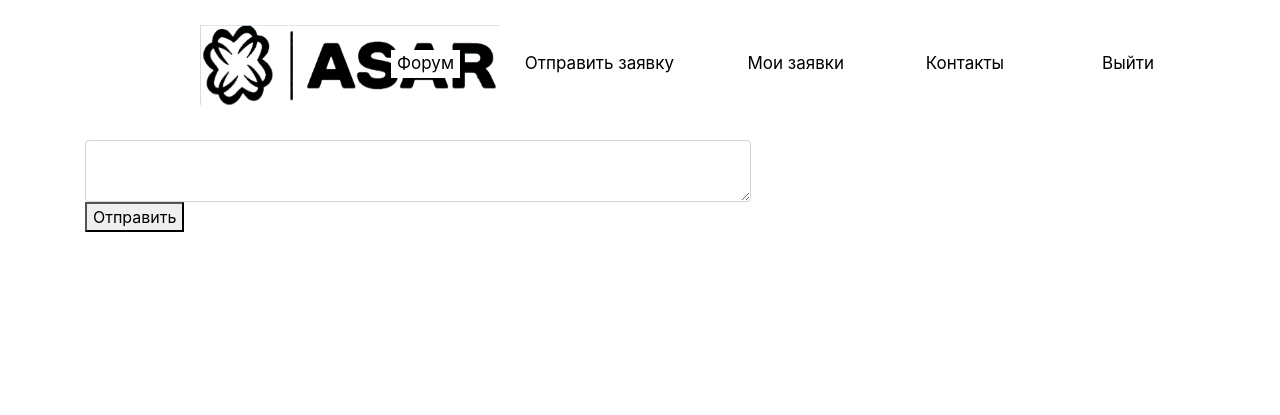
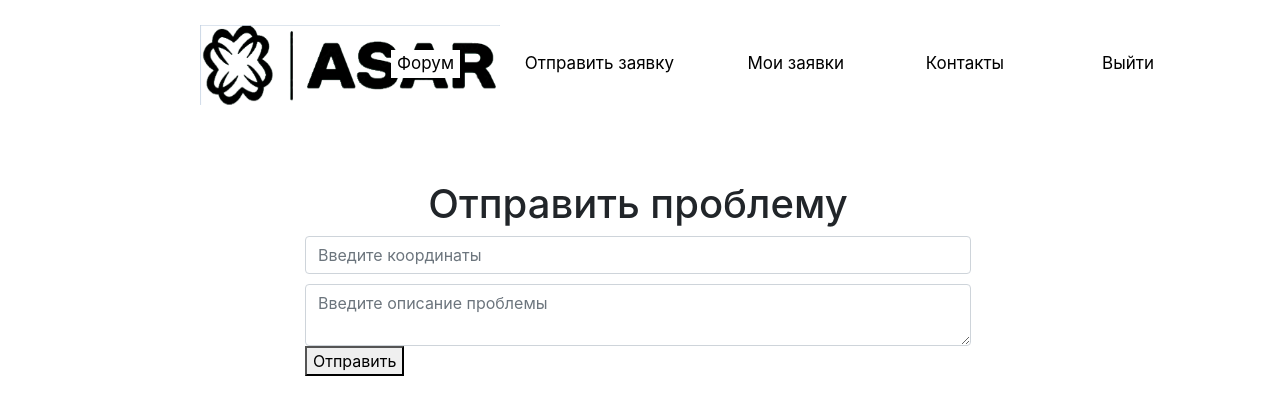
Before and after one commit to DanaGabitova/asar, a Flask app: page /send_task in a window 1280 px wide. Shown: the top 415 px of the page. Run offline with Flask 2, Linux system fonts and the light colour scheme; the visitor is signed in with stand-in values (Sample User, id 1); some libraries are stand-ins or nearby versions.

Commit message:
изменение формы добавления проблемы

```diff
--- a/website/static/css/style.css
+++ b/website/static/css/style.css
@@ -189,6 +189,12 @@ div.login-form {
 	width: 60%;
 }
 
+div.note-block {
+	margin-top: 50px;
+	margin-left: 220px;
+	width: 60%;
+}
+
 div.exit-btn input {
 	position: absolute;
 	right: 120px;
--- a/website/templates/send_task.html
+++ b/website/templates/send_task.html
@@ -43,11 +43,20 @@ Home
 
 {% block content %}
 <div class="note-block">
-	<form method="POST">
-		<div class="note-area">
-			<textarea name="note" id="note" class="form-control"></textarea>
-		</div>
-		<button type="submit" class="add-btn">Отправить</button>
-	</form>
+    <center>
+        <h1>Отправить проблему</h1>
+    </center>
+    <form method="POST">
+        <div>
+            <input type="text" class="form-control" id="coordinates" name="email" placeholder="Введите координаты"/>
+        </div>
+        <div class="note-area">
+            <textarea name="description" id="description" class="form-control"
+                      placeholder="Введите описание проблемы"></textarea>
+        </div>
+        <button type="submit" class="form-send-task-button">Отправить</button>
+    </form>
+    <br>
+    <p style="color: red;">{{ message }}</p>
 </div>
 {% endblock %}
```
